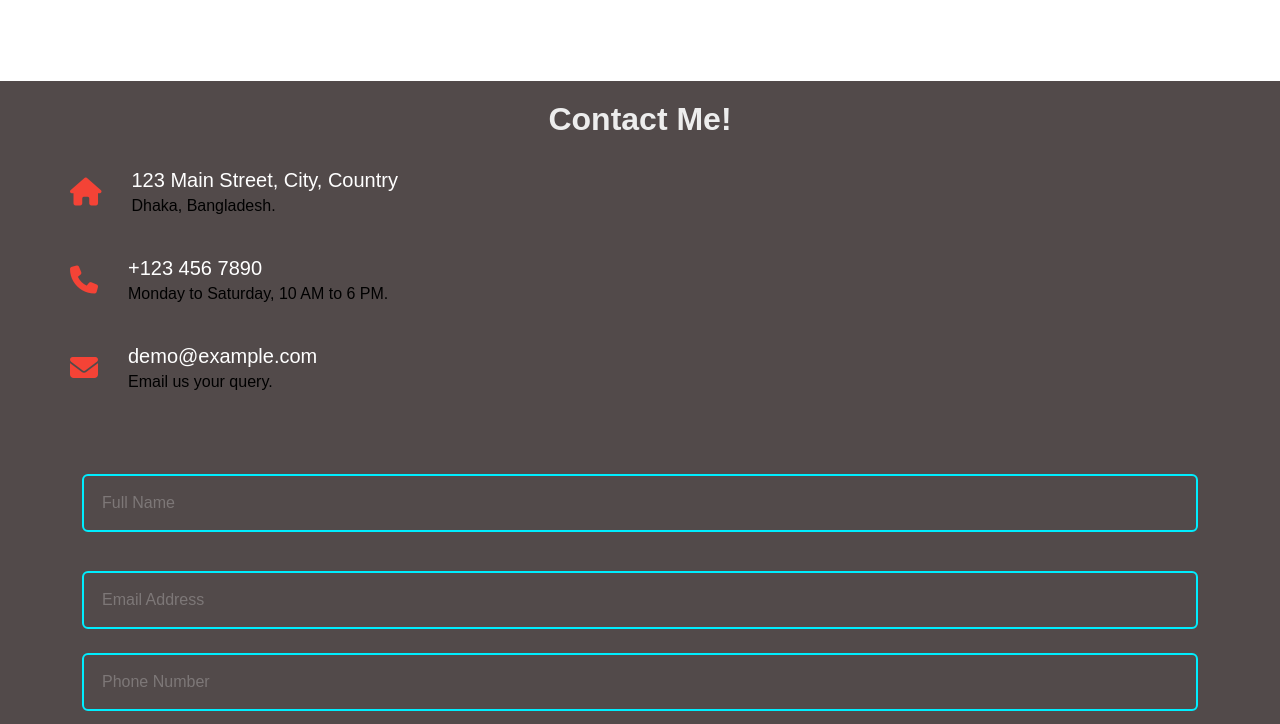
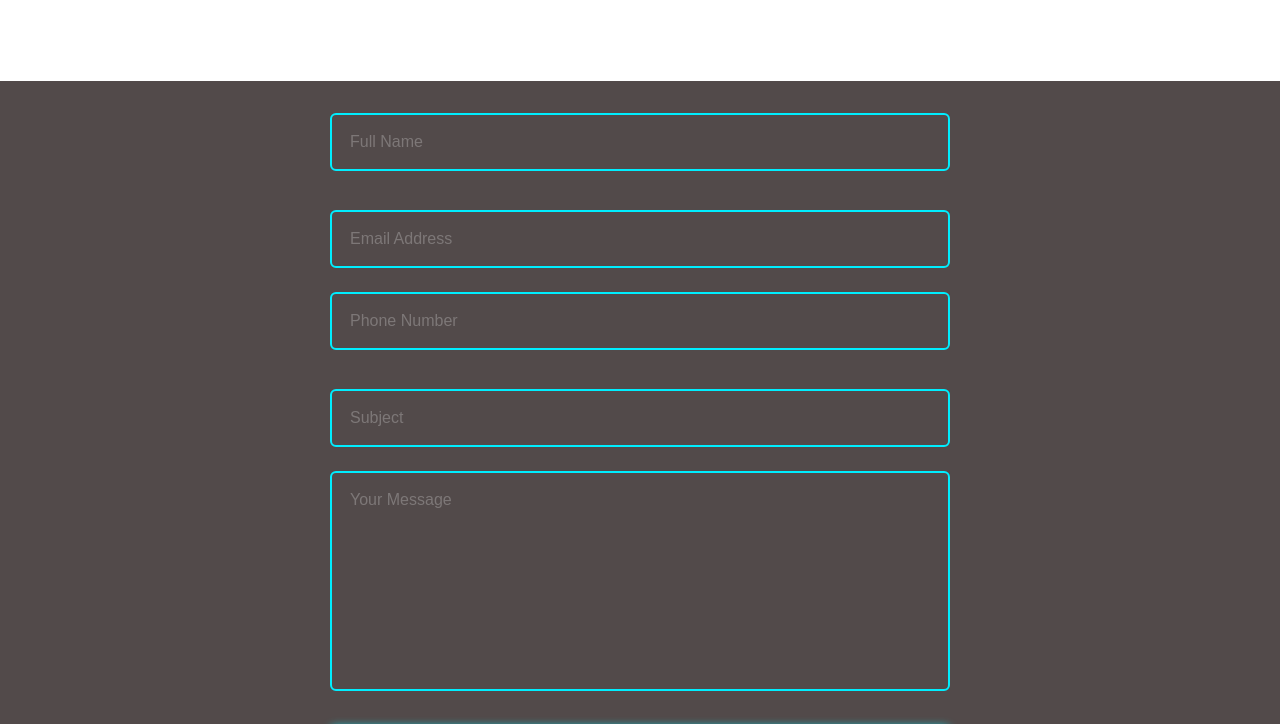
Before and after one commit to saikatghosh3/University-website, a plain HTML site: page contact.html in a window 1280 px wide. Shown: the part 933-1657 px from the top of the page. Drawn offline with Linux system fonts and the light colour scheme; some packages are replaced by stand-ins of ours; a script that the page names is missing.

Commit message:
new added

```diff
--- a/contact.html
+++ b/contact.html
@@ -13,6 +13,10 @@
 .contact {
     background-color: #524a4a;
     padding: 20px;
+    display: flex;
+    align-items: center;
+    justify-content: center;
+
 }
 
 .contact h2 {
@@ -23,8 +27,9 @@
 }
 
 .contact form {
+
     margin: 0 auto;
-    width: 90%;
+    width: 50%;
     text-align: center;
     margin-top: 0;
 }
@@ -104,6 +109,10 @@ form button:hover {
 #contact1 {
     font-size: 1.5rem;
 }
+#left{
+    margin-top: -20rem;
+}
+
 
 
 @media (max-width: 768px) {
@@ -171,36 +180,35 @@ form button:hover {
 
 </section>
 
+      <section class="contact">
 
-      <section class="contact">
-        <h2>Contact Me!</h2>
 
         <!-- Left portion from the second section -->
-        <div class="row">
+        <!-- <div class="row">
             <div class="contact-col">
                 <div>
                     <i class="fa-solid fa-house" id="icon6"></i>
-                    <span>
+                    <span id="left">
                         <h5>123 Main Street, City, Country</h5>
                         <p> Dhaka, Bangladesh.</p>
                     </span>
                 </div>
                 <div>
                     <i class="fa-solid fa-phone" id="icon6"></i>
-                    <span>
+                    <span id="left">
                         <h5>+123 456 7890</h5>
                         <p>Monday to Saturday, 10 AM to 6 PM.</p>
                     </span>
                 </div>
                 <div>
                     <i class="fa-solid fa-envelope" id="icon6"></i>
-                    <span>
+                    <span id="left">
                         <h5>demo@example.com</h5>
                         <p>Email us your query.</p>
                     </span>
                 </div>
             </div>
-        </div>
+        </div> -->
 
         <!-- Original form -->
         <form action="#">
```
